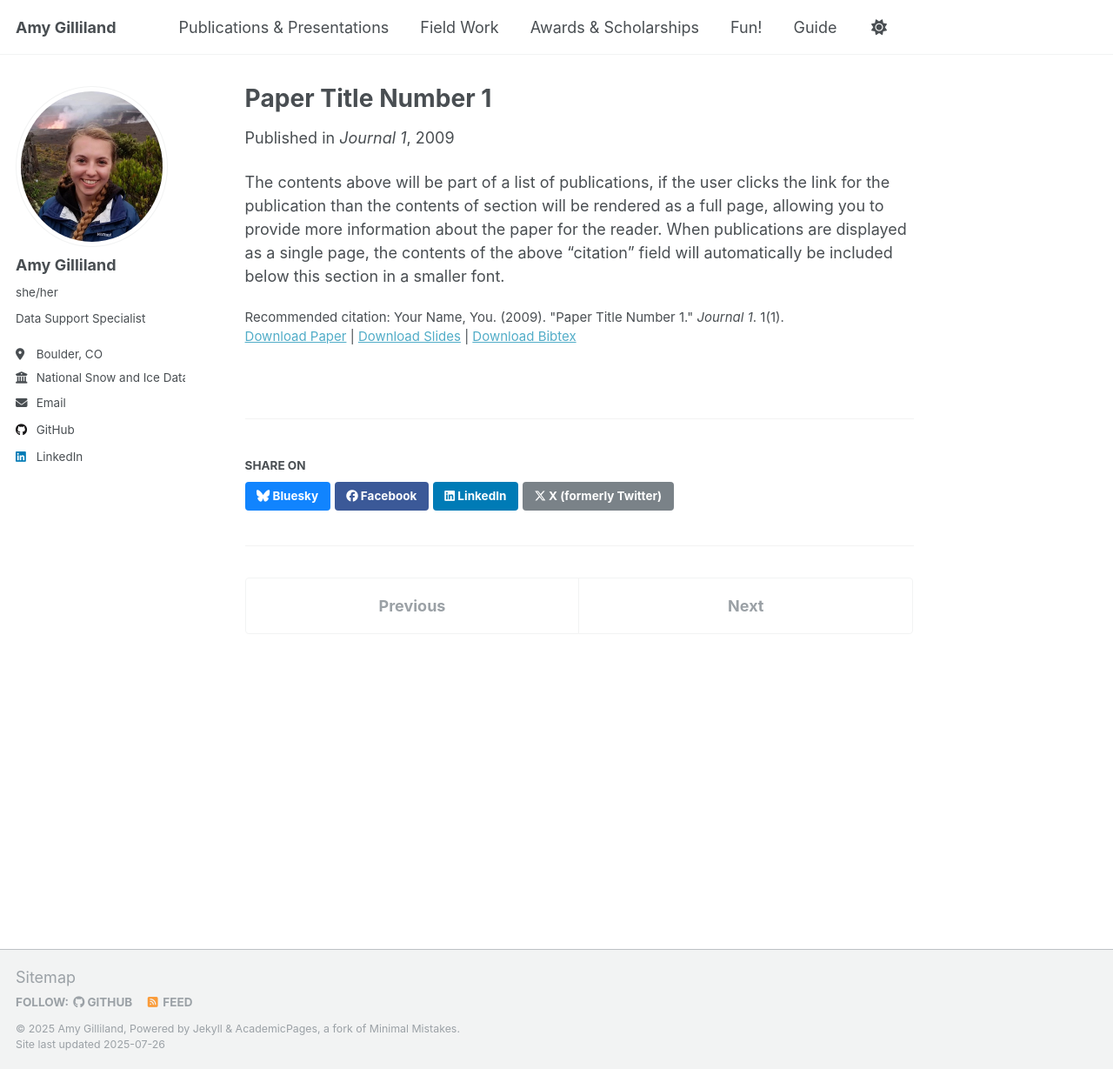
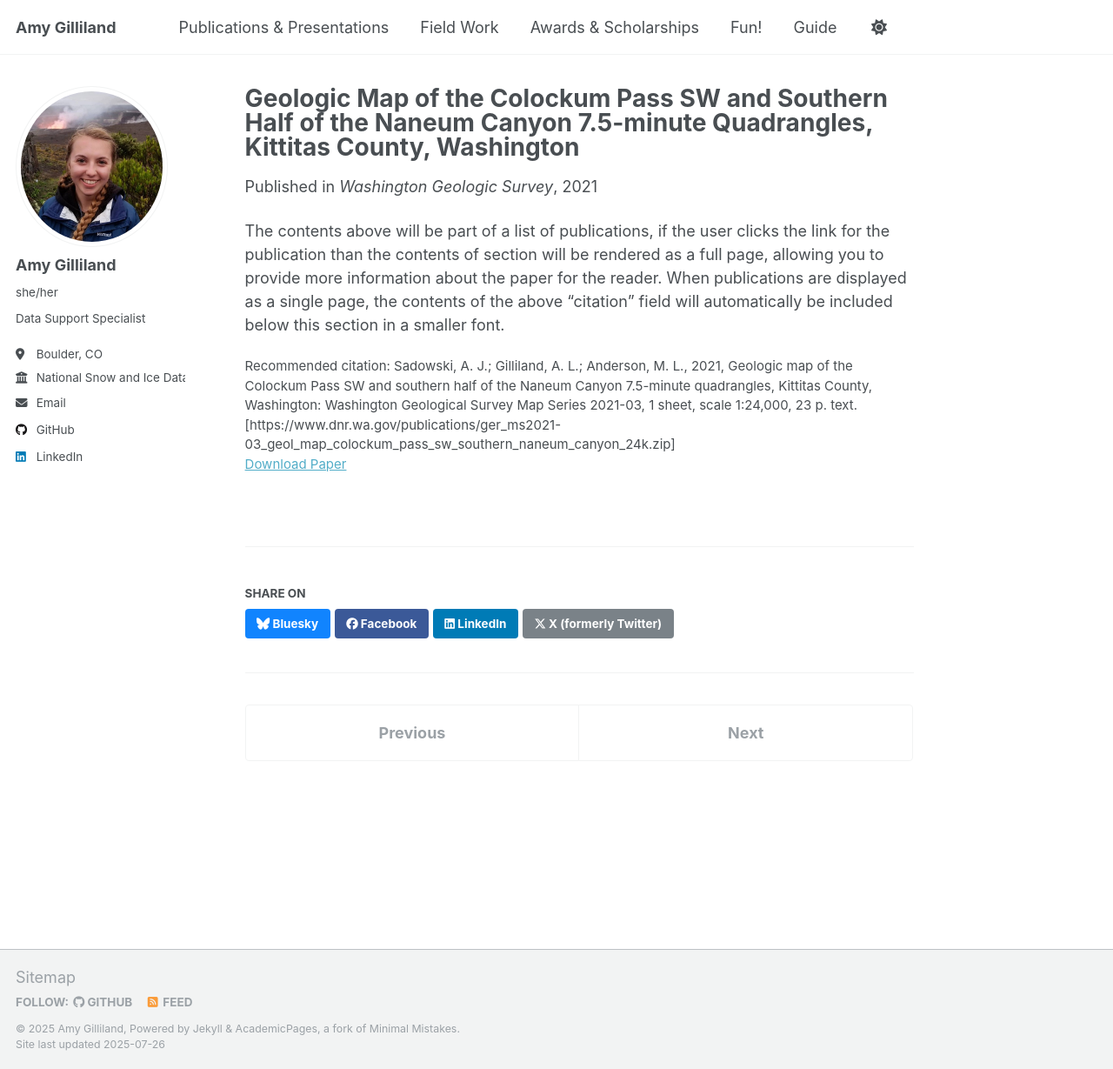
Before and after one commit to gillilanda/gillilanda.github.io, a Jekyll site: the page built from _publications/2009-10-01-paper-title-number-1.md, in a window 1280 px wide and 1229 px high. Shown: the whole window at 87% size. Built offline with Jekyll 4.4.1, drawn with Linux system fonts in a browser that asks for light colours; a script that is not in the unit is left out.

Commit message:
Update publication

```diff
--- a/_publications/2009-10-01-paper-title-number-1.md
+++ b/_publications/2009-10-01-paper-title-number-1.md
@@ -1,14 +1,15 @@
 ---
-title: "Paper Title Number 1"
+title: "Geologic Map of the Colockum Pass SW and Southern Half of the Naneum Canyon 7.5-minute Quadrangles, Kittitas County, Washington"
 collection: publications
 category: manuscripts
 permalink: /publication/2009-10-01-paper-title-number-1
-excerpt: 'This paper is about the number 1. The number 2 is left for future work.'
-date: 2009-10-01
-venue: 'Journal 1'
-slidesurl: 'http://academicpages.github.io/files/slides1.pdf'
-paperurl: 'http://academicpages.github.io/files/paper1.pdf'
-bibtexurl: 'http://academicpages.github.io/files/bibtex1.bib'
-citation: 'Your Name, You. (2009). &quot;Paper Title Number 1.&quot; <i>Journal 1</i>. 1(1).'
+#excerpt: 'This paper is about the number 1. The number 2 is left for future work.'
+date: 2021-07-01
+venue: 'Washington Geologic Survey'
+#slidesurl: 'http://academicpages.github.io/files/slides1.pdf'
+paperurl: 'https://www.dnr.wa.gov/publications/ger_ms2021-03_geol_map_colockum_pass_sw_southern_naneum_canyon_24k.zip'
+#bibtexurl: 'http://academicpages.github.io/files/bibtex1.bib'
+citation: 'Sadowski, A. J.; Gilliland, A. L.; Anderson, M. L., 2021, Geologic map of the Colockum Pass SW and southern half of the Naneum Canyon 7.5-minute quadrangles, Kittitas County, Washington: Washington Geological Survey Map Series 2021-03, 1 sheet, scale 1:24,000, 23 p. text. [https://www.dnr.wa.gov/publications/ger_ms2021-03_geol_map_colockum_pass_sw_southern_naneum_canyon_24k.zip]
+'
 ---
 The contents above will be part of a list of publications, if the user clicks the link for the publication than the contents of section will be rendered as a full page, allowing you to provide more information about the paper for the reader. When publications are displayed as a single page, the contents of the above "citation" field will automatically be included below this section in a smaller font.
```
